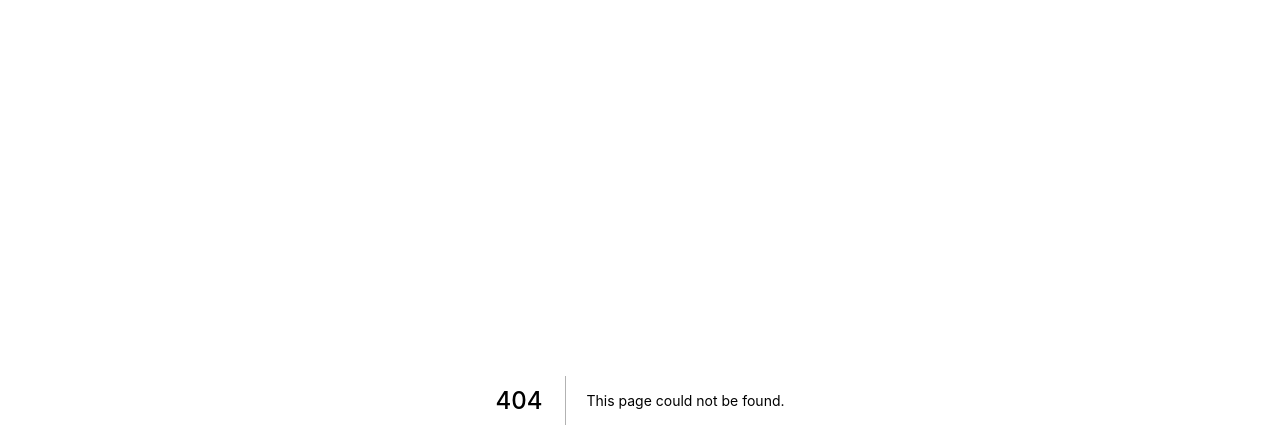
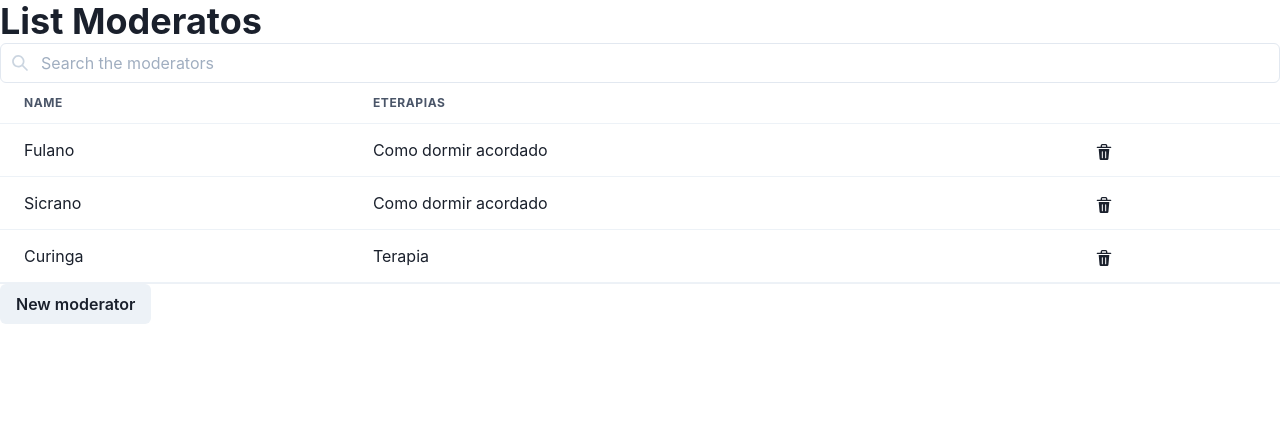
Before and after one commit to isaac-allef/e-terapias, a Next.js app in the folder front-end/: page /administrator/1 in a window 1280 px wide. Before the commit this address had no page. Shown: the top 448 px of the page. Built offline with nearby package versions, Linux system fonts and the light colour scheme.

Commit message:
creation of list page

```diff
--- /dev/null
+++ b/front-end/pages/administrator/[list].tsx
@@ -0,0 +1,25 @@
+import { Divider } from "@chakra-ui/layout";
+import MyButton from "../../components/MyButton";
+import MyInput from "../../components/MyInput";
+import MyTable from "../../components/MyTable";
+import MyTitle from "../../components/MyTitle";
+
+export default function List() {
+  return (
+      <>
+        <MyTitle>{'List Moderatos'}</MyTitle>
+        <MyInput placeholder="Search the moderators" search={true} ></MyInput>
+        <MyTable
+            heads={['Name', 'Eterapias']}
+            matrix={[
+              ['Fulano', 'Como dormir acordado'],
+              ['Sicrano', 'Como dormir acordado'],
+              ['Curinga', 'Terapia'],
+            ]}
+        />
+
+        <Divider />
+        <MyButton hide={false}>{'New moderator'}</MyButton>
+      </>
+  )
+}
```
